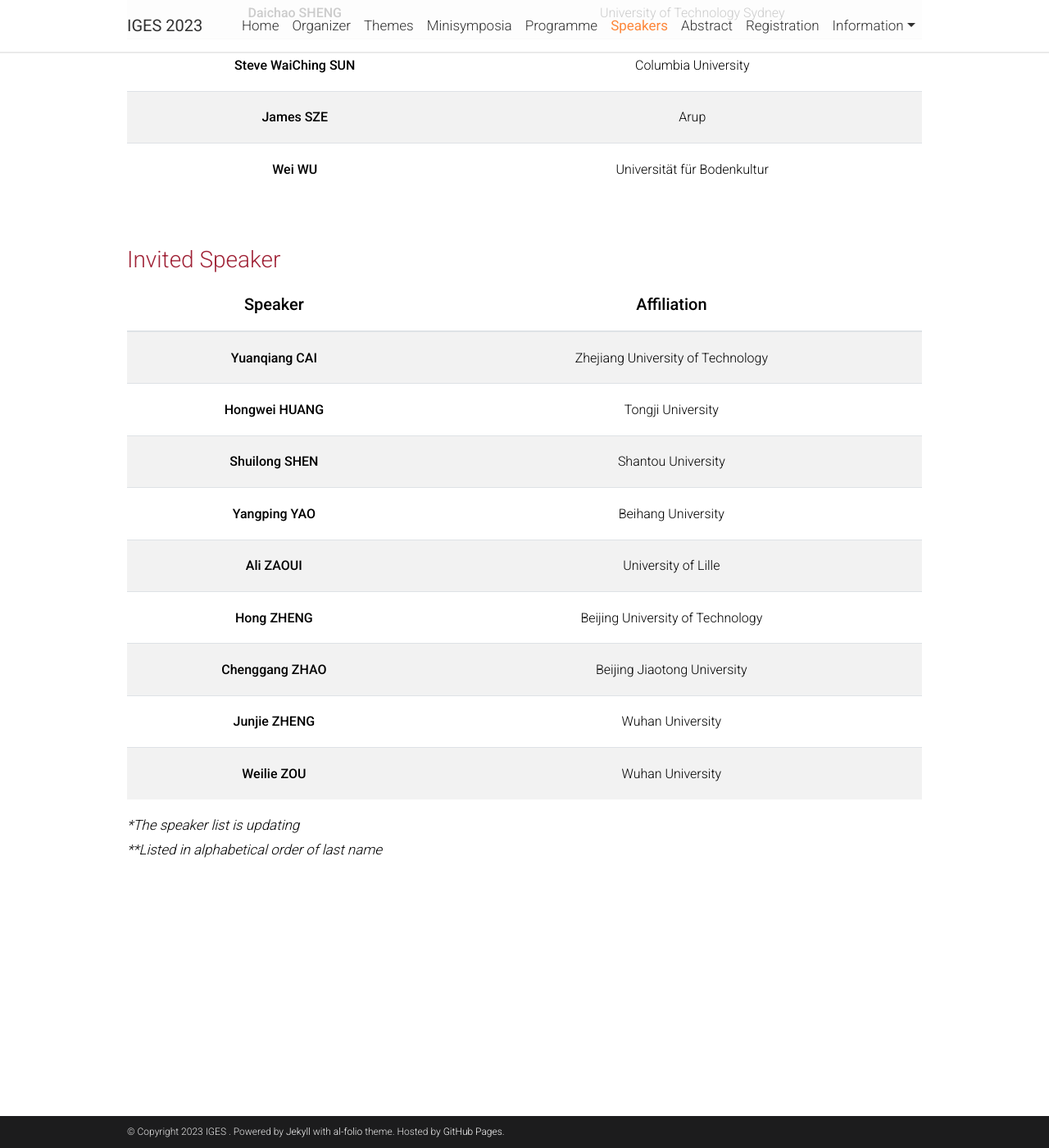
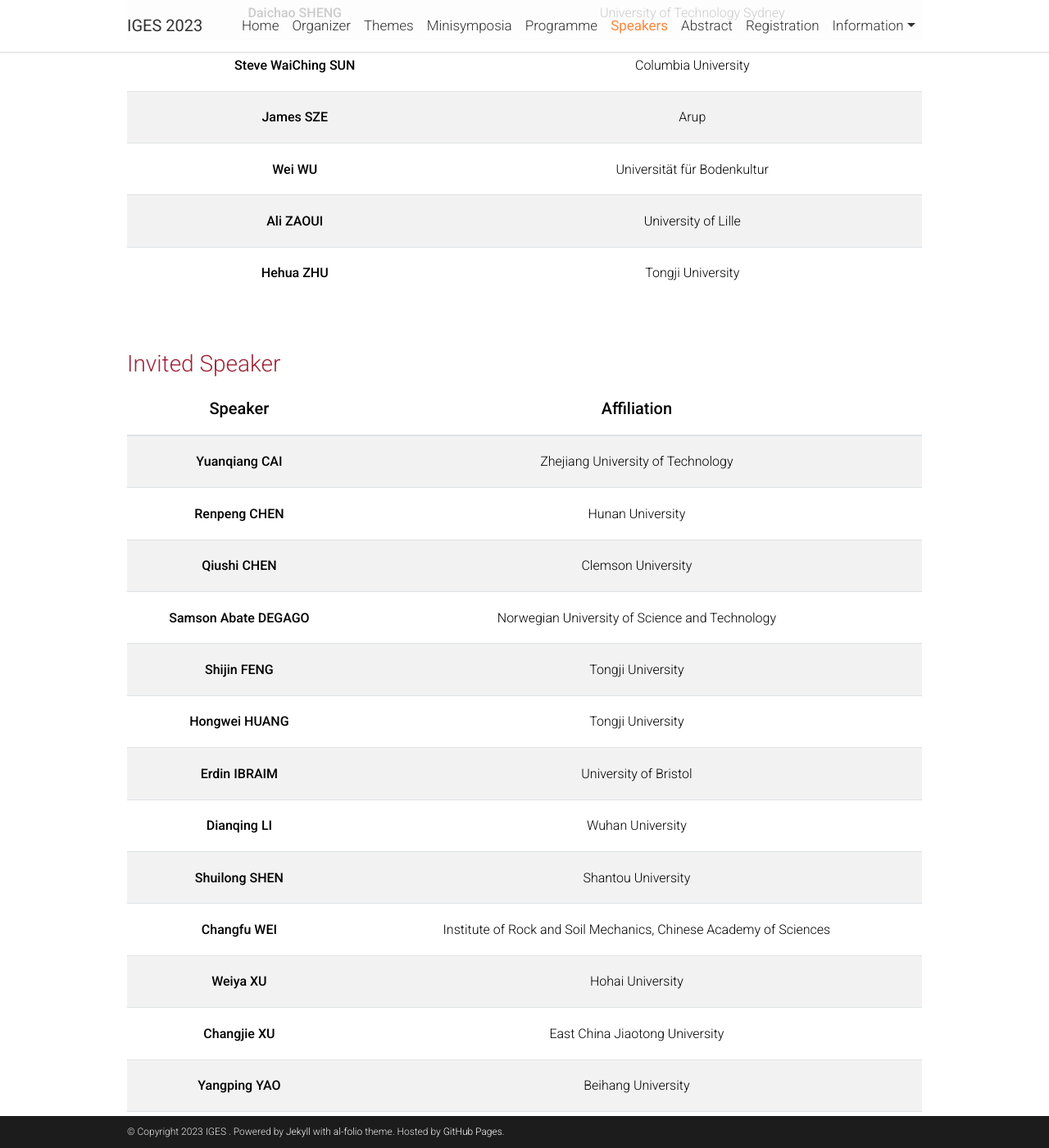
Before and after one commit to iges2023/iges2023.github.io, a Jekyll site: the page built from _pages/speakers.md, in a window 1280 px wide and 1400 px high, scrolled down 1198 px. Shown: the whole window at 82% size. Built offline with Jekyll 4.4.1, drawn with Linux system fonts in a browser that asks for light colours; comment, search, counter and statistics services are not loaded; a style sheet for code colours, icons or effects is not loaded; some of the changed text lies outside the part shown.

Commit message:
update speaker

```diff
--- a/_pages/speakers.md
+++ b/_pages/speakers.md
@@ -24,6 +24,8 @@
 |    **Steve WaiChing SUN**    |            Columbia University            |
 |        **James SZE**         |                   Arup                    |
 |          **Wei WU**          |        Universität für Bodenkultur        |
+|        **Ali ZAOUI**         |            University of Lille            |
+|        **Hehua ZHU**         |             Tongji University             |
 {: .table}
 {: .table-striped}
 
@@ -31,17 +33,24 @@
 
 ### Invited Speaker
 
-| **Speaker**{: .h5} |      **Affiliation**{: .h5}       |
-| :----------------: | :-------------------------------: |
-| **Yuanqiang CAI**  | Zhejiang University of Technology |
-| **Hongwei HUANG**  |         Tongji University         |
-| **Shuilong SHEN**  |        Shantou University         |
-|  **Yangping YAO**  |        Beihang University         |
-|   **Ali ZAOUI**    |        University of Lille        |
-|   **Hong ZHENG**   | Beijing University of Technology  |
-| **Chenggang ZHAO** |    Beijing Jiaotong University    |
-|  **Junjie ZHENG**  |         Wuhan University          |
-|   **Weilie ZOU**   |         Wuhan University          |
+|   **Speaker**{: .h5}    |                      **Affiliation**{: .h5}                       |
+| :---------------------: | :---------------------------------------------------------------: |
+|    **Yuanqiang CAI**    |                 Zhejiang University of Technology                 |
+|    **Renpeng CHEN**     |                         Hunan University                          |
+|     **Qiushi CHEN**     |                        Clemson University                         |
+| **Samson Abate DEGAGO** |          Norwegian University of Science and Technology           |
+|     **Shijin FENG**     |                         Tongji University                         |
+|    **Hongwei HUANG**    |                         Tongji University                         |
+|    **Erdin IBRAIM**     |                       University of Bristol                       |
+|     **Dianqing LI**     |                         Wuhan University                          |
+|    **Shuilong SHEN**    |                        Shantou University                         |
+|     **Changfu WEI**     | Institute of Rock and Soil Mechanics, Chinese Academy of Sciences |
+|      **Weiya XU**       |                         Hohai University                          |
+|     **Changjie XU**     |                  East China Jiaotong University                   |
+|    **Yangping YAO**     |                        Beihang University                         |
+|     **Hong ZHENG**      |                 Beijing University of Technology                  |
+|    **Junjie ZHENG**     |                         Wuhan University                          |
+|     **Weilie ZOU**      |                         Wuhan University                          |
 {: .table}
 {: .table-striped}
 
```
Also changed, not shown: other parts of _pages/speakers.md (+1 -1 lines), _pages/abstract.md (+2 -0 lines), _pages/home.md (+3 -0 lines), _pages/registration.md (+1 -0 lines).
